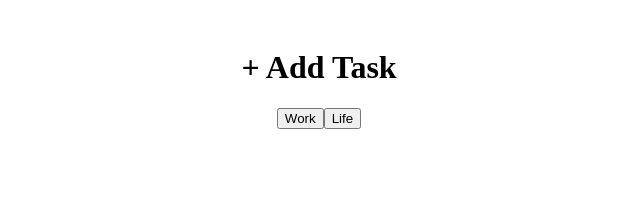
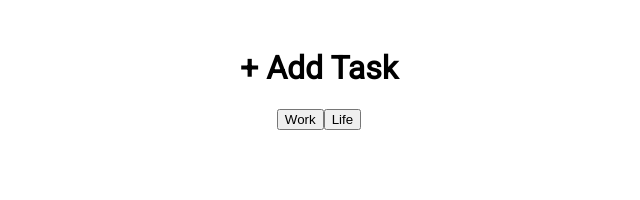
Before and after one commit to jodichoo/LE_PLAN_Web, a React (Create React App) app: page /dashboard in a window 1280 px wide. Shown: the top 200 px of the page, without its empty margins (321-961 px from the left). Built offline with nearby package versions, Linux system fonts and the light colour scheme.

Commit message:
Did basic css and factored out form

```diff
--- a/src/App.css
+++ b/src/App.css
@@ -1,6 +1,9 @@
+@import url('https://fonts.googleapis.com/css2?family=Roboto&display=swap');
+
 .App {
   text-align: center;
   padding: 20px;
+  font-family: Roboto;
 }
 
 .signup-login {
@@ -26,6 +29,11 @@
   text-align: right;
 }
 
+.task-form {
+  padding: 10px;
+  margin: auto;
+}
+
 nav li {
   display: inline;
   padding: 20px;
--- a/src/components/RightDashboard.js
+++ b/src/components/RightDashboard.js
@@ -1,11 +1,10 @@
 import { useState } from 'react';
+import TaskForm from './TaskForm';
+
 
 function RightDashboard() {
     const [addWorkClicked, setAddWorkClicked] = useState(false);
     const [addLifeClicked, setAddLifeClicked] = useState(false);
-    const currDate = new Date().toISOString().substring(0, 10);
-    const [taskDate, setTaskDate] = useState(currDate);
-    const [check, setCheck] = useState(true);
 
     function showWorkTaskForm(e) {
         e.preventDefault();
@@ -23,76 +22,21 @@ function RightDashboard() {
         setAddLifeClicked(true);
     }
 
-    function removeTaskForm(e) {
-        e.preventDefault();
-        setAddWorkClicked(false);
-        setAddLifeClicked(false);
-    }
-
-    function handleAddTask(e) {
-        e.preventDefault();
-        console.log(taskDate);
-    }
-
-    function isChecked(e) {
-        //e.preventDefault();
-         setCheck(!check)
-        // let checkBox = document.getElementById("want-reminder");
-        let reminder = document.getElementById("rem-interval")
-        if (check === true){
-            console.log('dfsdf');
-            reminder.style.display = "block";
-            // checkBox.value = checked;
-        } else {
-            reminder.style.display = 'none';
-        }
-    }
-
-    function displayTaskForm(category) {
-        return (
-        <div>
-            <h2>{category}</h2>
-            <form id={category} onSubmit={handleAddTask}>
-                <label>Task Name</label>
-                <input type="text" required></input>
-
-                <label>Task Description</label>
-                <input type="text"></input>
-
-                <label>Date</label>
-                <input type="date" placeholder="yyyy-mm-dd" defaultValue={taskDate} min={currDate}
-                onChange={e => setTaskDate(e.target.value)} requiredPattern="\d{4}-\d{2}-\d{2}" required></input>
-
-                {/* <label for='want-reminder'> */}
-                    <input type='checkbox' value='want-reminder' id='want-reminder' onChange= {isChecked}/> Set Reminders
-                {/* //</label>  */}
-                <div id="rem-interval" style={{display: 'none'}}>
-                    <input type='checkbox' name='rem-freq' id='10-min'/> 10 min
-                    <input type='checkbox' name='rem-freq' id='30-min'/> 30 min
-                    <input type='checkbox' name='rem-freq' id='1-hour'/> 1 hour before
-                    <input type='checkbox' name='rem-freq' id='3-hours'/> 3 hours before
-                    <input type='checkbox' name='rem-freq' id='1-day'/> 1 day before
-                    <input type='checkbox' name='rem-freq' id='3-days'/> 3 days before
-                    <input type='checkbox' name='rem-freq' id='one-week'/> 1 week before
-                    <input type='checkbox' name='rem-freq' id='one-week'/> 2 weeks before
-                </div>
-
-                    <button id="submit-task-button">Submit</button>
-                <button id="cancel-task-button" onClick={removeTaskForm}>Cancel</button>
-            </form>
-            <button id="cancel-task-button" onClick={removeTaskForm}>Cancel</button>
-        </div>
-        )
-    }
-
     return (
+        <>
+        {/* donut gauge */}
+        {/* upcoming tasks */}
         <div id="add-task-bar">
                 <label for="add-task"><h1 id="add-task">+ Add Task</h1></label>
                 <button id="work-button" onClick={showWorkTaskForm}>Work</button>
                 <button id="life-button" onClick={showLifeTaskForm}>Life</button>
-                {addWorkClicked && displayTaskForm("work-task-form")}
-                {addLifeClicked && displayTaskForm("life-task-form")}
+                {addWorkClicked && <TaskForm addWorkClicked={addWorkClicked} setAddWorkClicked={setAddWorkClicked}
+                    addLifeClicked={addLifeClicked} setAddLifeClicked={setAddLifeClicked} />}
+                {addLifeClicked && <TaskForm  addWorkClicked={addWorkClicked} setAddWorkClicked={setAddWorkClicked}
+                    addLifeClicked={addLifeClicked} setAddLifeClicked={setAddLifeClicked}/>}
+
         </div>
+        </>
     )
 }
 
```
Also changed, not shown: 1 other file (tests, documents, lock files or other folders).
